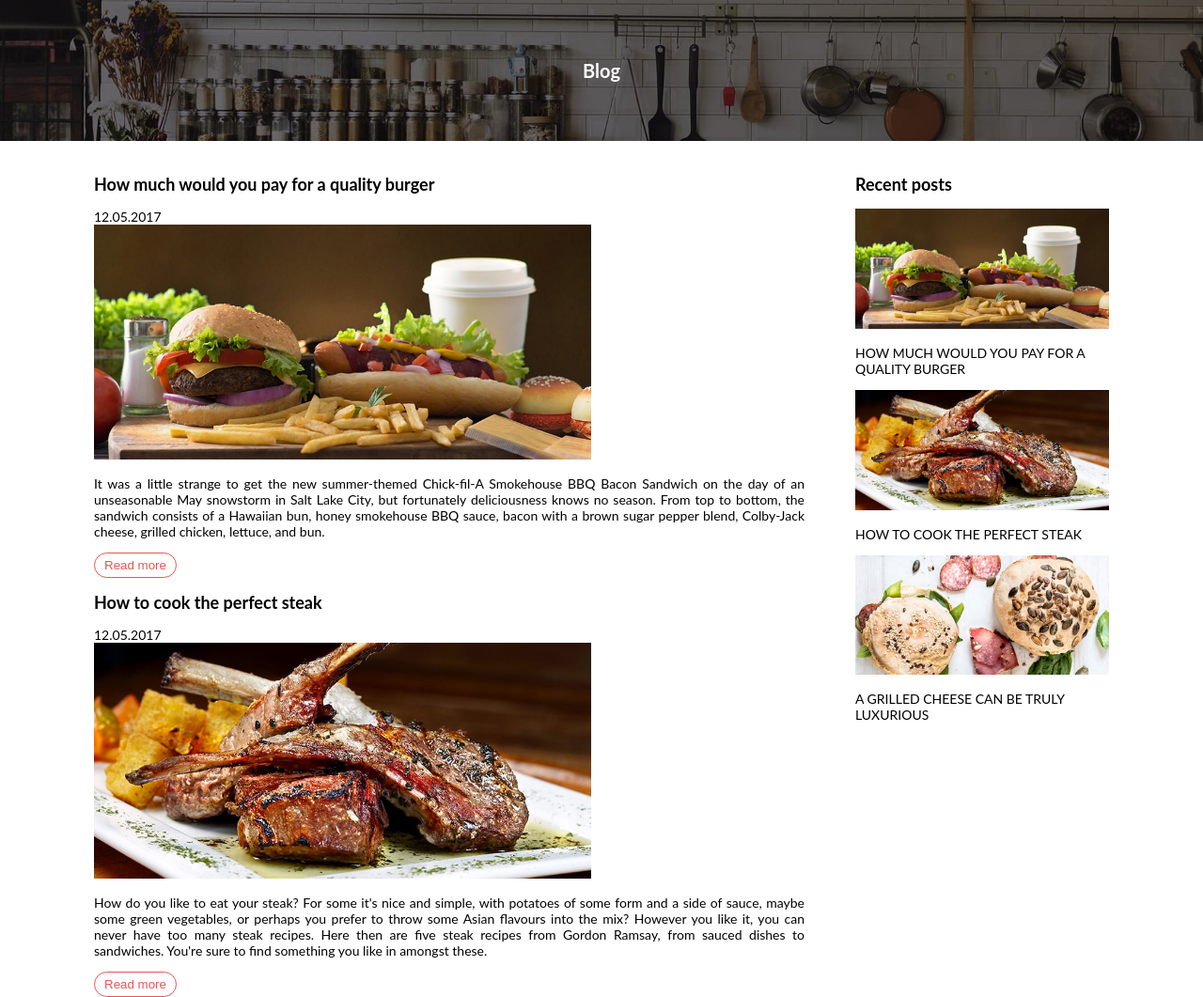
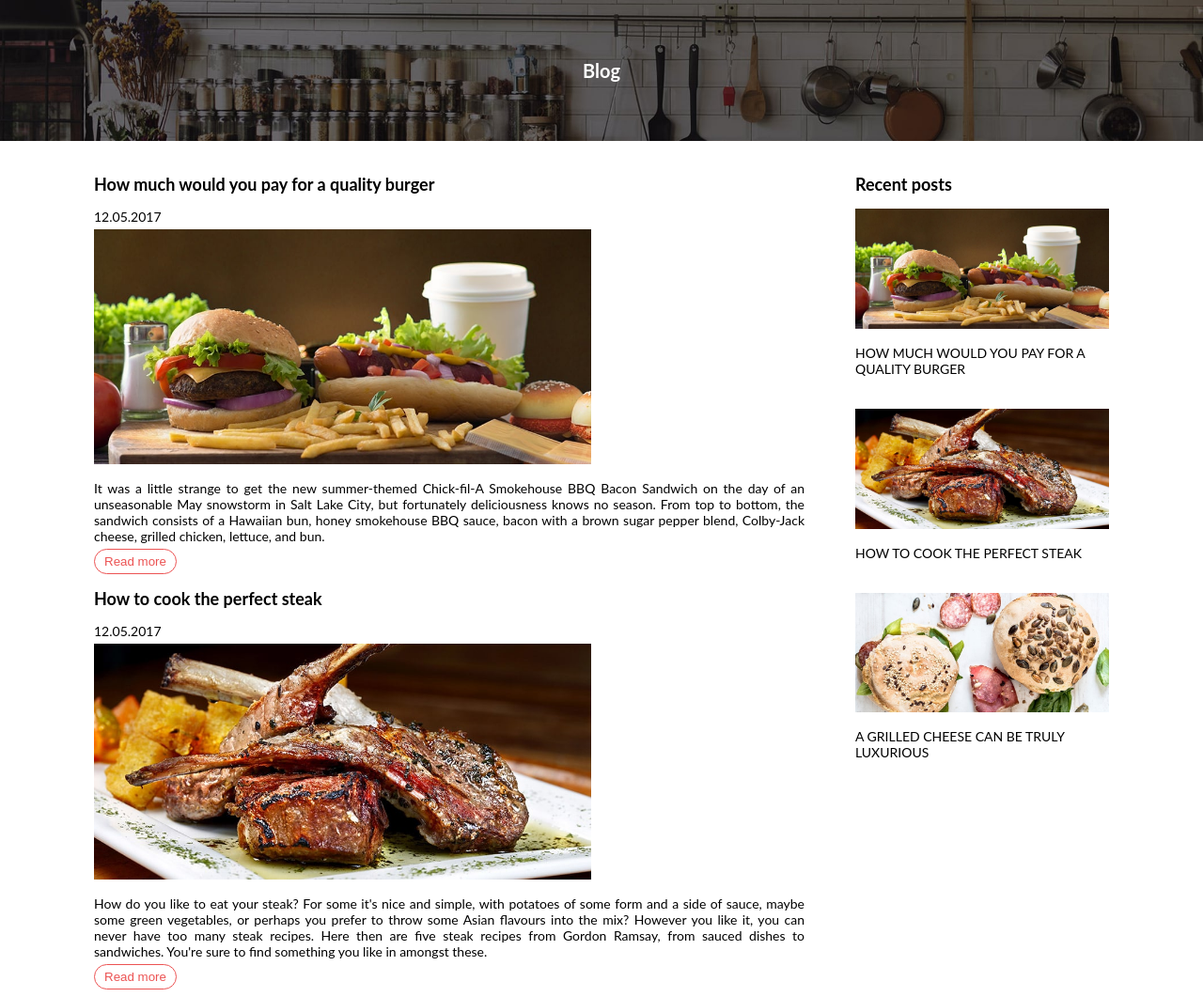
Before and after one commit to naskodaskalov/WebFundamentals.SoftUNI.Course, a plain HTML site: page 03. Introduction to CSS - Exercises/Problem 02 - Food Page/food-blog.html in a window 1280 px wide. Shown: the whole page at 94% size. Drawn offline with Linux system fonts and the light colour scheme; a web font is replaced by a local one.

Commit message:
some changes. but still not ready

```diff
--- a/03. Introduction to CSS - Exercises/Problem 02 - Food Page/food-blog.css
+++ b/03. Introduction to CSS - Exercises/Problem 02 - Food Page/food-blog.css
@@ -25,7 +25,12 @@ main {
     padding: 20px 100px;
 }
 
+.content p {
+    margin-bottom: 5px;
+}
+
 button {
+    margin-top: 0;
     background: none;
     border: 1px solid #ec5353;
     border-radius: 15px;
@@ -69,6 +74,10 @@ aside img {
     width: 100%;
 }
 
+aside p {
+    padding-bottom: 20px;
+}
+
 h1 {
     font-size: 18px;
 }
```
Also changed, not shown: 1 other file.
